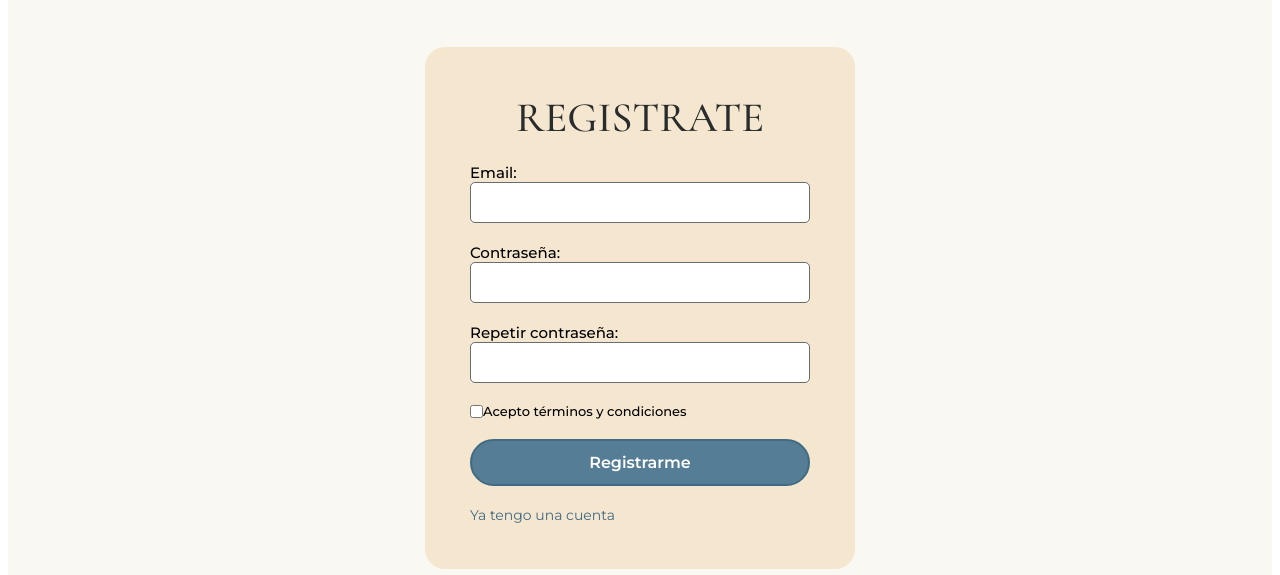
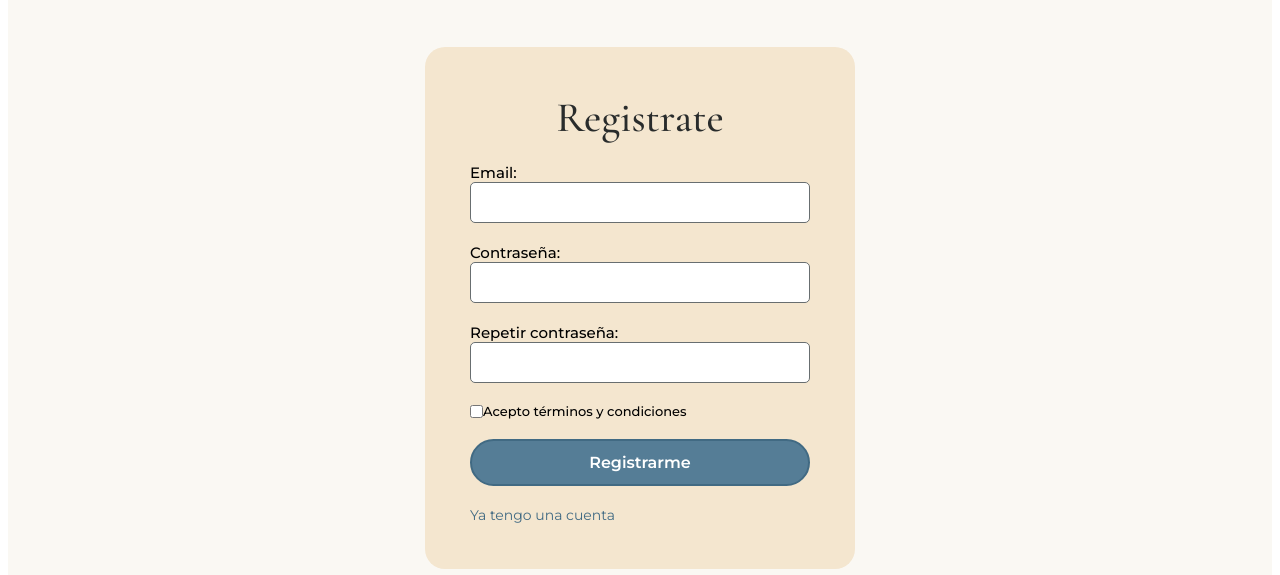
Before and after one commit to sgaribaldi-eng/copiatrabajointegrador, a plain HTML site: page register.html in a window 1280 px wide. Shown: the part 225-800 px from the top of the page. Drawn offline with nearby package versions, Linux system fonts and the light colour scheme.

Commit message:
Cambie algo del search.

```diff
--- a/register.html
+++ b/register.html
@@ -28,7 +28,7 @@
 
         <section class="sectionregister">
 
-            <h2>REGISTRATE</h2>
+            <h2>Registrate</h2>
 
         <form action="login.html" method="post" class="formularioRegistro">
 
```
